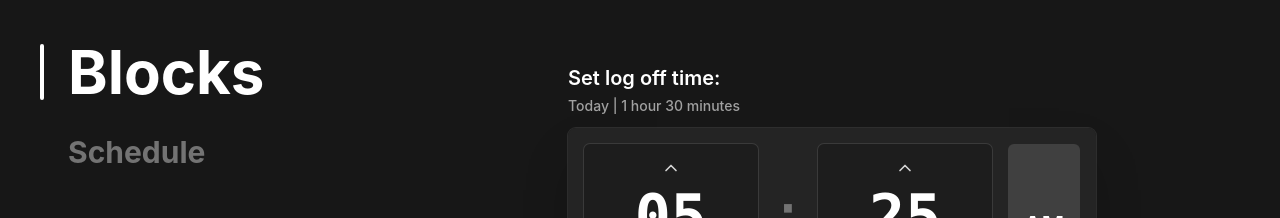
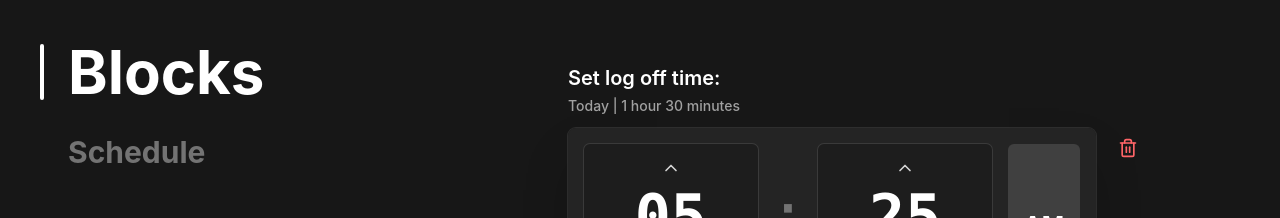
Before and after one commit to nsameron2/blocks, a React (Vite) app: page / in a window 1280 px wide. Shown: the top 218 px of the page. Built offline with nearby package versions, Linux system fonts and the light colour scheme.

Commit message:
feat: implement reset button to reset entire block and countdown state

```diff
--- a/src/App.tsx
+++ b/src/App.tsx
@@ -40,12 +40,14 @@ function BlocksPage({
   blockTimerState,
   onBlocksStateChange,
   onBlockTimerStateChange,
+  onAppReset,
   targetLogOffAt,
 }: {
   blocksState: BlocksState;
   blockTimerState: BlockTimerState;
   onBlocksStateChange: Dispatch<SetStateAction<BlocksState>>;
   onBlockTimerStateChange: Dispatch<SetStateAction<BlockTimerState>>;
+  onAppReset: () => void;
   targetLogOffAt: Date | null;
 }) {
   const totalAllocationPercent = blocksState.blocks.reduce(
@@ -58,6 +60,7 @@ function BlocksPage({
       <BlockSchedule
         state={blockTimerState}
         onStateChange={onBlockTimerStateChange}
+        onAppReset={onAppReset}
         totalAllocationPercent={totalAllocationPercent}
         targetLogOffAt={targetLogOffAt}
       />
@@ -109,6 +112,12 @@ function App() {
       ...previous,
       schedule,
     }));
+  }, []);
+
+  const resetAppState = useCallback(() => {
+    setCurrentPage("blocks");
+    setResolutionNow(new Date());
+    setAppState(createDefaultAppState());
   }, []);
 
   useEffect(() => {
@@ -168,6 +177,7 @@ function App() {
             blockTimerState={appState.blockTimer}
             onBlocksStateChange={setBlocksState}
             onBlockTimerStateChange={setBlockTimerState}
+            onAppReset={resetAppState}
             targetLogOffAt={targetLogOffAt}
           />
         )}
--- a/src/components/Schedule.tsx
+++ b/src/components/Schedule.tsx
@@ -20,7 +20,14 @@ import {
   set as setDateParts,
   startOfMinute,
 } from "date-fns";
-import { ChevronDown, ChevronUp, Minus, Play, Plus } from "lucide-react";
+import {
+  ChevronDown,
+  ChevronUp,
+  Minus,
+  Play,
+  Plus,
+  Trash2,
+} from "lucide-react";
 import type { BlockTimerState } from "../appState";
 
 const MINUTE_STEP = 5;
@@ -187,14 +194,30 @@ function QuickOffset({
   );
 }
 
+function AppResetButton({ onReset }: { onReset: () => void }) {
+  return (
+    <button
+      type="button"
+      onClick={onReset}
+      className="mt-3 inline-flex h-10 w-10 cursor-pointer items-center justify-center rounded-md text-red-400 hover:text-red-500 sm:absolute sm:left-full sm:top-0 sm:ml-3 sm:mt-0"
+      aria-label="Reset app"
+      title="Reset app"
+    >
+      <Trash2 className="h-5 w-5" />
+    </button>
+  );
+}
+
 export function Schedule({
   state,
   onStateChange,
+  onAppReset,
   totalAllocationPercent,
   targetLogOffAt,
 }: {
   state: BlockTimerState;
   onStateChange: Dispatch<SetStateAction<BlockTimerState>>;
+  onAppReset: () => void;
   totalAllocationPercent: number;
   targetLogOffAt?: Date | null;
 }) {
@@ -274,6 +297,14 @@ export function Schedule({
       totalDurationMs: 0,
       remainingMs: 0,
     });
+  }
+
+  function resetApp() {
+    const current = new Date();
+
+    setNow(current);
+    setClock(defaultClock(current));
+    onAppReset();
   }
 
   function start() {
@@ -379,8 +410,13 @@ export function Schedule({
   return (
     <section className="mx-auto mt-8 w-full max-w-xl px-6 text-white">
       {started ? (
+        <div className="relative">
           <div className="flex h-24 w-full items-center justify-center rounded-md bg-neutral-800 px-6 font-mono text-5xl font-bold tabular-nums tracking-wider text-white sm:text-6xl">
             {countdown(remaining)}
+          </div>
+          <div className="flex justify-end sm:block">
+            <AppResetButton onReset={resetApp} />
+          </div>
         </div>
       ) : (
         <div>
@@ -391,6 +427,7 @@ export function Schedule({
             </p>
           </div>
 
+          <div className="relative">
             <div className="rounded-lg bg-neutral-800/90 p-4 shadow-2xl shadow-black/30 ring-1 ring-white/10">
               <div className="grid grid-cols-[minmax(0,1fr)_auto_minmax(0,1fr)_58px] items-stretch gap-3 sm:grid-cols-[minmax(0,1fr)_auto_minmax(0,1fr)_72px] sm:gap-4">
                 <TimeField
@@ -433,6 +470,10 @@ export function Schedule({
                 ))}
               </div>
             </div>
+            <div className="flex justify-end sm:block">
+              <AppResetButton onReset={resetApp} />
+            </div>
+          </div>
 
           <div className="mt-4 flex items-center justify-between gap-3">
             <button
```
Lines whose indentation alone changed are shown as unchanged.
